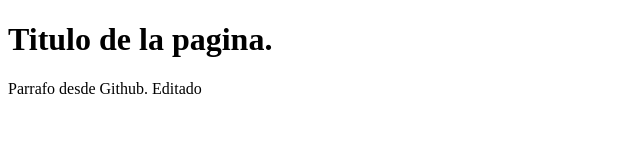
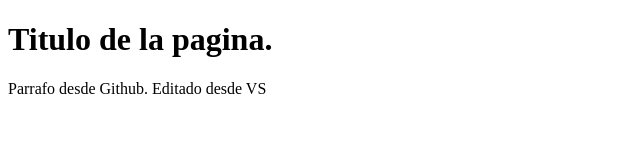
Before and after one commit to Villaran92/Proyecto-C, a plain HTML site: page index.html in a window 1280 px wide. Shown: the full height of the page, 0-640 px from the left. Drawn offline with Linux system fonts and the light colour scheme.

Commit message:
Edit from VS

```diff
--- a/index.html
+++ b/index.html
@@ -7,6 +7,6 @@
 </head>
 <body>
     <h1>Titulo de la pagina.</h1>
-    <p>Parrafo desde Github. Editado</p>
+    <p>Parrafo desde Github. Editado desde VS</p>
 </body>
 </html>
```
